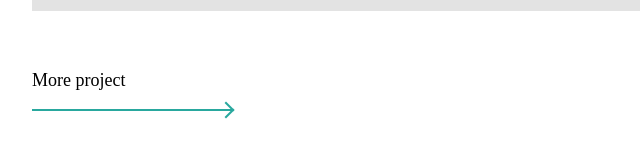
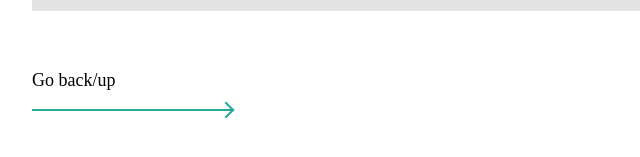
Before and after one commit to mateogaudi/yucky_website_2, a website: page title-number-one-subpage.html in a window 1280 px wide. Shown: the part 8689-8846 px from the top of the page, 128-768 px from the left. Drawn offline with Linux system fonts and the light colour scheme; a web font is replaced by a local one.

```diff
--- a/title-number-one-subpage.html
+++ b/title-number-one-subpage.html
@@ -177,7 +177,7 @@
     <div class="inner-wrapper">
       <div class="wrapper-box">
         <div class="heading">
-          <p class="medium-description"><span>More project</span></p>
+          <p class="medium-description"><span>Go back/up</span></p>
         </div>
         <div class="button-box-wrapper">
           <div class="button">
```
